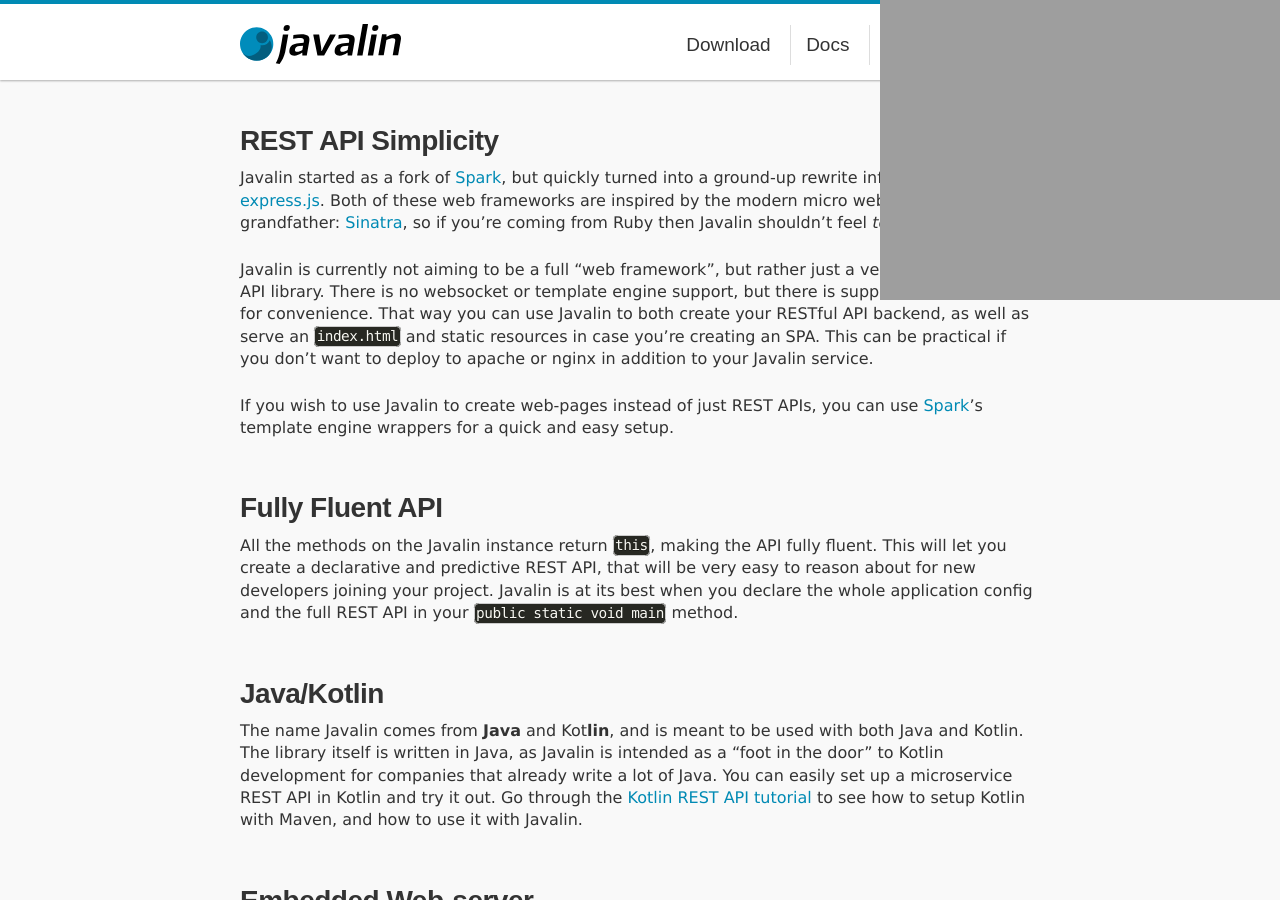
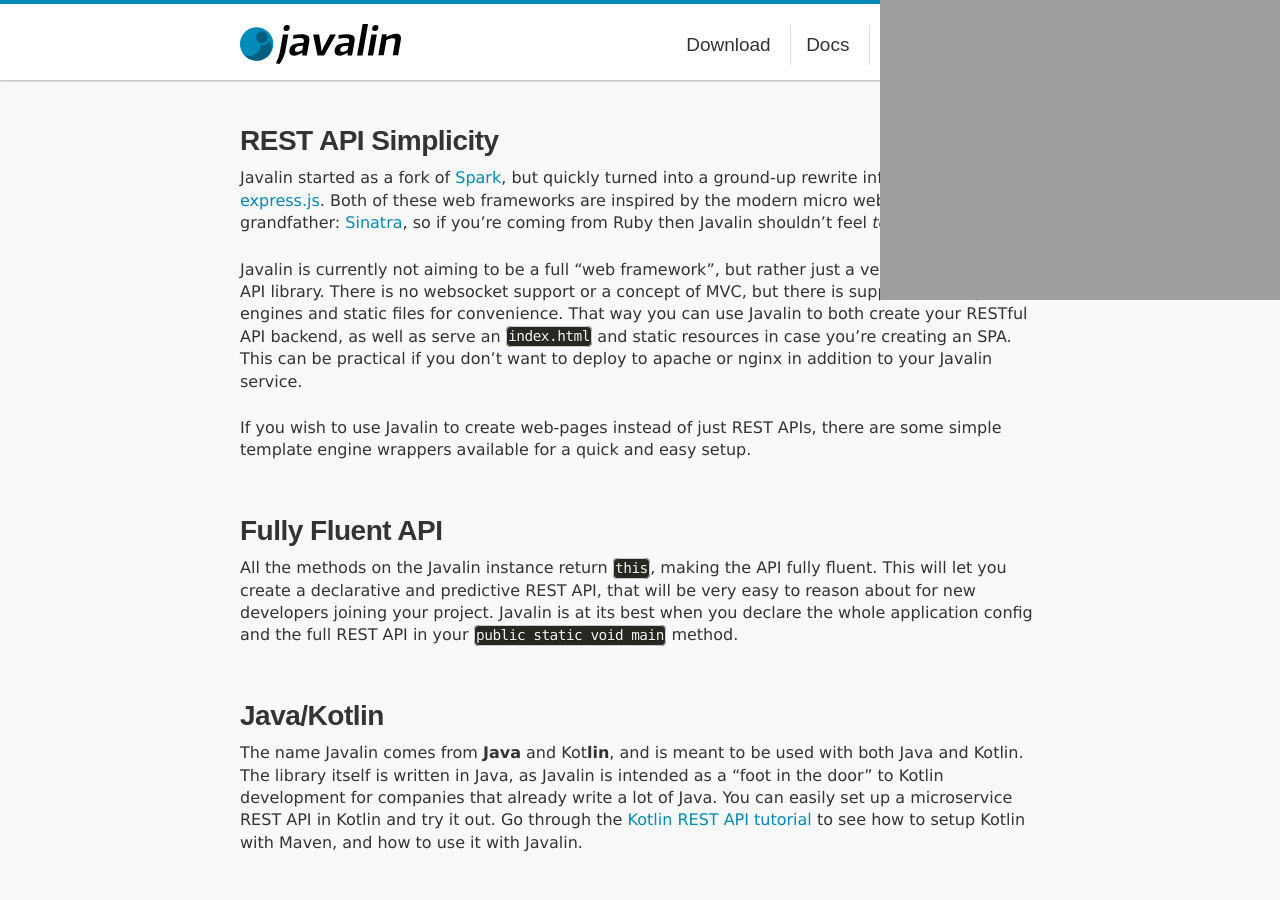
Before and after one commit to javalin/website, a Jekyll site: the page built from pages/index.md, in a window 1280 px wide and 900 px high, scrolled down 410 px. Built offline with Jekyll 4.4.1, drawn with Linux system fonts in a browser that asks for light colours.

Commit message:
Fix outdated info about gson and template engines

```diff
--- a/pages/index.md
+++ b/pages/index.md
@@ -20,15 +20,14 @@ Javalin shouldn't feel *too* unfamiliar.
 
 Javalin is currently not aiming to be a full "web framework",
 but rather just a very lightweight REST API library.
-There is no websocket or template engine support, but there is support
-for static files for convenience. That way you can use Javalin to both create
+There is no websocket support or a concept of MVC, but there is support
+for template engines and static files for convenience. That way you can use Javalin to both create
 your RESTful API backend, as well as serve an `index.html` and static resources
 in case you're creating an SPA. This can be practical if you don't want to deploy
 to apache or nginx in addition to your Javalin service.
 
 If you wish to use Javalin to create web-pages instead of just REST APIs,
-you can use [Spark](http://sparkjava.com)'s template engine wrappers for a
-quick and easy setup.
+there are some simple template engine wrappers available for a quick and easy setup.
 
 ## Fully Fluent API
 All the methods on the Javalin instance return `this`, making the API fully fluent.
```
Also changed, not shown: pages/download.md (+2 -3 lines).
